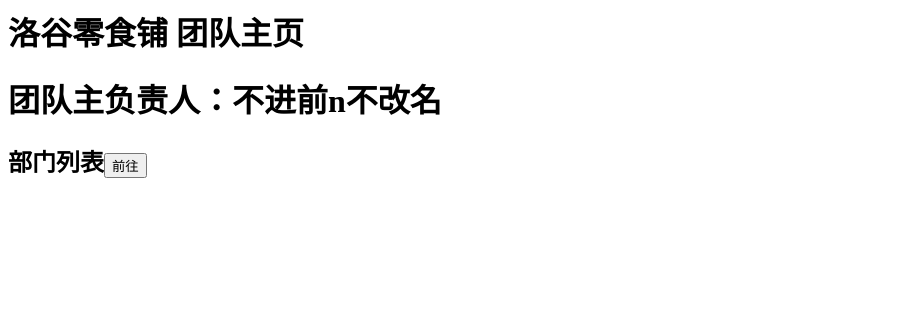
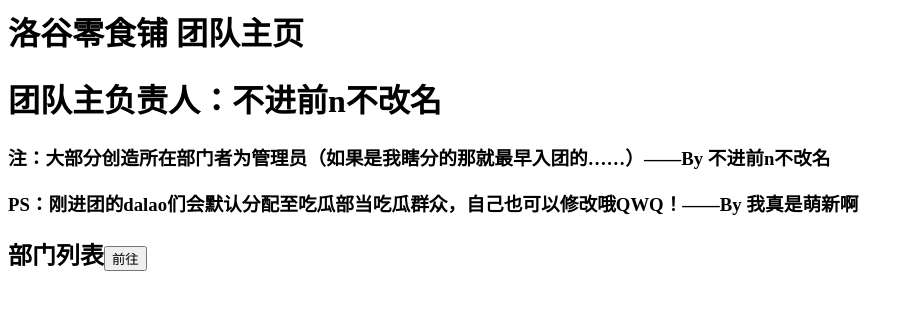
Before and after one commit to USALemon/luogulsp, a plain HTML site: page index.html in a window 1280 px wide. Shown: the whole page, without its empty margins (0-914 px from the left). Drawn offline with Linux system fonts and the light colour scheme.

Commit message:
Update index.html

```diff
--- a/index.html
+++ b/index.html
@@ -5,6 +5,8 @@
   <body>
     <h1>洛谷零食铺 团队主页</h1>
     <h1>团队主负责人：不进前n不改名</h1>
+    <h3>注：大部分创造所在部门者为管理员（如果是我瞎分的那就最早入团的……）——By 不进前n不改名</h3>
+    <h3>PS：刚进团的dalao们会默认分配至吃瓜部当吃瓜群众，自己也可以修改哦QWQ！——By 我真是萌新啊</h3>
     <h2>部门列表<a href="/luogulsp.github.io/dep.html" style=\"text-decoration:none"><input type="button" id="bt" onclick="window.location.href('连接')" value="前往"><a></h3></h2>
   </body>
 </html>
```
